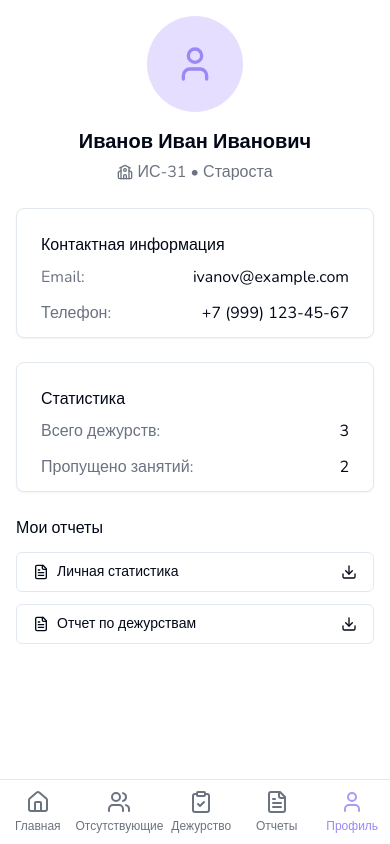
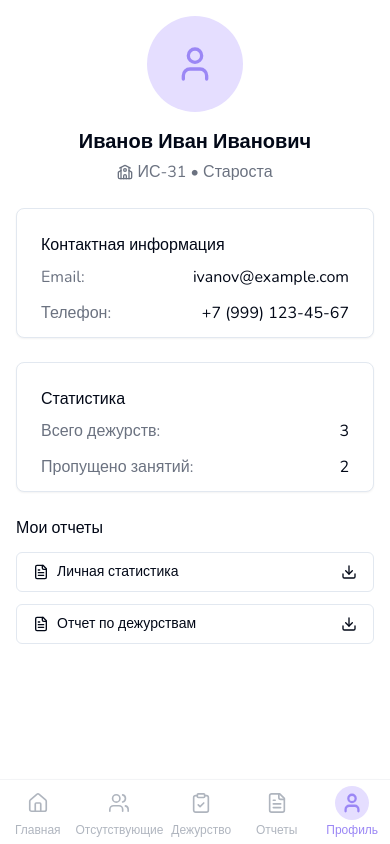
Before and after one commit to EgorBruno/kkepbot-28, a React (Vite) app: page /profile in a window 390 px wide. Built offline with nearby package versions, Linux system fonts and the light colour scheme.

Commit message:
feat: Improve UI and add animations
This commit enhances the user interface with a minimalist design, intuitive elements, and subtle animations for a smoother, more responsive feel.

```diff
--- a/src/components/BottomNavigation.tsx
+++ b/src/components/BottomNavigation.tsx
@@ -15,7 +15,7 @@ const BottomNavigation = () => {
   const location = useLocation();
 
   return (
-    <div className="fixed bottom-0 left-0 right-0 bg-white border-t border-gray-200 shadow-lg z-10">
+    <div className="fixed bottom-0 left-0 right-0 bg-white border-t border-gray-100 shadow-lg z-10 ultra-smooth">
       <div className="max-w-[500px] mx-auto">
         <div className="flex items-center justify-between bottom-tab-height">
           {tabs.map((tab) => {
@@ -26,12 +26,20 @@ const BottomNavigation = () => {
               <Link
                 key={tab.id}
                 to={tab.path}
-                className={`flex flex-col items-center justify-center flex-1 py-1 ${
-                  isActive ? 'text-schedule-purple' : 'text-gray-500'
+                className={`flex flex-col items-center justify-center flex-1 py-1 smooth-transition ${
+                  isActive ? 'text-schedule-purple' : 'text-gray-400'
                 }`}
               >
-                <IconComponent size={24} className={isActive ? 'animate-pulse-soft' : ''} />
-                <span className="text-xs mt-1">{tab.label}</span>
+                <div className={`p-1.5 rounded-full ${isActive ? 'bg-schedule-lightPurple' : ''}`}>
+                  <IconComponent
+                    size={22}
+                    strokeWidth={isActive ? 2.5 : 1.8}
+                    className={isActive ? 'ultra-smooth' : 'opacity-80 ultra-smooth'}
+                  />
+                </div>
+                <span className={`text-xs mt-0.5 font-medium ${isActive ? 'opacity-100' : 'opacity-80'}`}>
+                  {tab.label}
+                </span>
               </Link>
             );
           })}
--- a/src/index.css
+++ b/src/index.css
@@ -110,6 +110,17 @@
     -ms-overflow-style: none;
     scrollbar-width: none;
   }
+
+  .smooth-transition {
+    transition: all 0.16s cubic-bezier(0.17, 0.67, 0.83, 0.67);
+  }
+
+  .ultra-smooth {
+    transform: translateZ(0);
+    backface-visibility: hidden;
+    perspective: 1000px;
+    will-change: transform, opacity;
+  }
 }
 
 .mobile-container {
@@ -130,3 +141,47 @@
   overflow-y: auto;
   padding-bottom: calc(64px + 1rem);
 }
+
+/* Enhanced animations */
+@keyframes smooth-appear {
+  from {
+    opacity: 0;
+    transform: translateY(8px);
+  }
+  to {
+    opacity: 1;
+    transform: translateY(0);
+  }
+}
+
+@keyframes pulse-minimal {
+  0%, 100% {
+    opacity: 1;
+    transform: scale(1);
+  }
+  50% {
+    opacity: 0.85;
+    transform: scale(1.02);
+  }
+}
+
+.appear-smooth {
+  animation: smooth-appear 0.24s cubic-bezier(0.17, 0.67, 0.83, 0.67);
+}
+
+.pulse-minimal {
+  animation: pulse-minimal 2s ease-in-out infinite;
+}
+
+.card-shadow {
+  box-shadow: 0 4px 20px -2px rgba(155, 135, 245, 0.1);
+}
+
+.card-hover {
+  transition: transform 0.16s cubic-bezier(0.17, 0.67, 0.83, 0.67), box-shadow 0.2s ease;
+}
+
+.card-hover:active {
+  transform: translateY(1px);
+  box-shadow: 0 2px 10px -2px rgba(155, 135, 245, 0.05);
+}
```
